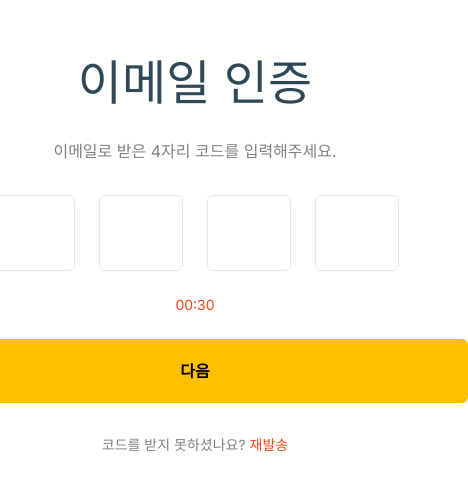
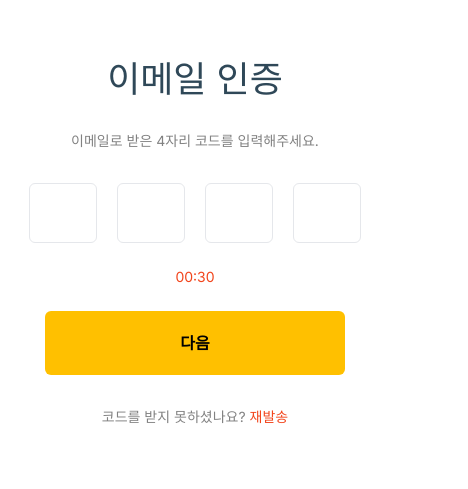
Before and after one commit to TaejoWangun/TaejoWangun, a Next.js app in the folder frontend/: page /auth/certify-email in a window 390 px wide. Shown: the part 205-694 px from the top of the page, 468 px wide, since content can reach past the window. Built offline with nearby package versions, Linux system fonts and the light colour scheme.

Commit message:
auth 비밀번호 찾기 페이지 화면단 개발

```diff
--- a/frontend/app/auth/certify-email/page.tsx
+++ b/frontend/app/auth/certify-email/page.tsx
@@ -1,36 +1,33 @@
+import Header from '../components/Header';
+import Description from '../components/Description';
+import Button from '../components/Button';
+
 export default function CertifyEmail() {
   return (
     <>
-      <div className="mt-6 text-5xl text-[#2F4858]">이메일 인증</div>
-      <div className="my-8 text-[#828282] ">
-        이메일로 받은 4자리 코드를 입력해주세요.
-      </div>
+      <Header text="이메일 인증" />
+      <Description text="이메일로 받은 4자리 코드를 입력해주세요." />
       <form className="flex flex-col items-center">
-        <div className="flex gap-x-6">
+        <div className="flex gap-x-5 sm:gap-x-6">
           <input
-            className="h-[76px] w-[84px] rounded-md border py-4 px-3 text-4xl text-center"
+            className="h-[60px] w-[68px] sm:h-[76px] sm:w-[84px] rounded-md border py-4 px-3 text-3xl sm:text-4xl text-center"
             type="email"
           />
           <input
-            className="h-[76px] w-[84px] rounded-md border py-4 px-3 text-4xl text-center"
+            className="h-[60px] w-[68px] sm:h-[76px] sm:w-[84px] rounded-md border py-4 px-3 text-3xl sm:text-4xl text-center"
             type="email"
           />
           <input
-            className="h-[76px] w-[84px] rounded-md border py-4 px-3 text-4xl text-center"
+            className="h-[60px] w-[68px] sm:h-[76px] sm:w-[84px] rounded-md border py-4 px-3 text-3xl sm:text-4xl text-center"
             type="email"
           />
           <input
-            className="h-[76px] w-[84px] rounded-md border py-4 px-3 text-4xl text-center"
+            className="h-[60px] w-[68px] sm:h-[76px] sm:w-[84px] rounded-md border py-4 px-3 text-3xl sm:text-4xl text-center"
             type="email"
           />
         </div>
         <div className="my-6 text-sm text-[#F2451C] ">00:30</div>
-        <button
-          className="h-16 w-[545px] rounded-md bg-[#FFC000] font-semibold"
-          type="submit"
-        >
-          다음
-        </button>
+        <Button text="다음" />
         <div className="mt-8 text-sm text-[#828282]">
           코드를 받지 못하셨나요?&nbsp;
           <span className="text-[#F2451C]">재발송</span>
--- a/frontend/app/auth/complete-reset/page.tsx
+++ b/frontend/app/auth/complete-reset/page.tsx
@@ -1,17 +1,13 @@
+import Header from '../components/Header';
+import Description from '../components/Description';
+import Button from '../components/Button';
+
 export default function FindPassword() {
   return (
     <>
-      <div className="mt-6 text-5xl text-[#2F4858]">비밀번호 변경 완료!</div>
-      <div className="my-8 text-[#828282] ">
-        비밀번호가 성공적으로 재설정되었습니다.
-      </div>
-
-      <button
-        className="h-16 w-[545px] rounded-md bg-[#FFC000] font-semibold"
-        type="button"
-      >
-        완료
-      </button>
+      <Header text="비밀번호 변경 완료!" />
+      <Description text="비밀번호가 성공적으로 재설정되었습니다." />
+      <Button text="완료" />
     </>
   );
 }
--- /dev/null
+++ b/frontend/app/auth/components/Button.tsx
@@ -0,0 +1,14 @@
+interface ButtonProps {
+  text: string;
+}
+
+export default function Button({ text }: ButtonProps) {
+  return (
+    <button
+      className="h-16 w-[300px] sm:w-[545px] rounded-md bg-[#FFC000] font-semibold"
+      type="submit"
+    >
+      {text}
+    </button>
+  );
+}
--- /dev/null
+++ b/frontend/app/auth/components/Description.tsx
@@ -0,0 +1,9 @@
+interface DescriptionProps {
+  text: string;
+}
+
+export default function Description({ text }: DescriptionProps) {
+  return (
+    <div className="my-8 mx-5 text-sm sm:text-base text-[#828282] ">{text}</div>
+  );
+}
--- /dev/null
+++ b/frontend/app/auth/components/Header.tsx
@@ -0,0 +1,7 @@
+interface HeaderProps {
+  text: string;
+}
+
+export default function Header({ text }: HeaderProps) {
+  return <div className="mt-6 text-4xl sm:text-5xl text-[#2F4858]">{text}</div>;
+}
--- a/frontend/app/auth/find-password/page.tsx
+++ b/frontend/app/auth/find-password/page.tsx
@@ -1,24 +1,19 @@
+import Header from '../components/Header';
+import Description from '../components/Description';
+import Button from '../components/Button';
+
 export default function FindPassword() {
   return (
     <>
-      <div className="mt-6 text-4xl sm:text-5xl text-[#2F4858]">
-        비밀번호 찾기
-      </div>
-      <div className="my-8 text-sm sm:text-base text-[#828282] ">
-        비밀번호를 찾고자하는 이메일을 입력해주세요.
-      </div>
+      <Header text="비밀번호 찾기" />
+      <Description text="비밀번호를 찾고자하는 이메일을 입력해주세요." />
       <form className="flex flex-col">
         <div className="mb-1 text-sm text-[#2F4858] ">E mail</div>
         <input
           className="mb-6 h-16 w-[300px] sm:w-[545px] rounded-md border py-4 px-3"
           type="email"
         />
-        <button
-          className="h-16 s-[300px] sm:w-[545px] rounded-md bg-[#FFC000] font-semibold"
-          type="submit"
-        >
-          다음
-        </button>
+        <Button text="다음" />
       </form>
     </>
   );
--- a/frontend/app/auth/layout.tsx
+++ b/frontend/app/auth/layout.tsx
@@ -1,12 +1,26 @@
+'use client';
+
 import Image from 'next/image';
+import { usePathname } from 'next/navigation';
 
 export default function AuthLayout({
   children,
 }: {
   children: React.ReactNode;
 }) {
+  const pathname = usePathname();
+
   return (
     <div className="my-[168px] flex flex-col items-center ">
+      {pathname === '/auth/complete-reset' ? (
+        <Image
+          src="/images/upload.svg"
+          alt="업로드 이미지"
+          width={130}
+          height={130}
+          className="sm:w-[164px] sm:h-[164px]"
+        />
+      ) : (
         <Image
           src="/images/logo_mark.svg"
           alt="로고 이미지"
@@ -14,6 +28,7 @@ export default function AuthLayout({
           height={57}
           className="invisible sm:visible"
         />
+      )}
       {children}
     </div>
   );
--- a/frontend/app/auth/reset-password/page.tsx
+++ b/frontend/app/auth/reset-password/page.tsx
@@ -1,18 +1,18 @@
 import Image from 'next/image';
+import Header from '../components/Header';
+import Description from '../components/Description';
+import Button from '../components/Button';
 
 export default function FindPassword() {
   return (
     <>
-      <div className="mt-6 text-5xl text-[#2F4858]">비밀번호 재설정</div>
-      <div className="my-8 text-[#828282] ">
-        계정에 로그인하고 모든 기능에 접근할 수 있도록 새 비밀번호를
-        설정해주세요.
-      </div>
+      <Header text="비밀번호 재설정" />
+      <Description text="계정에 로그인하고 모든 기능에 접근할 수 있도록 새 비밀번호를 설정해주세요." />
       <form className="flex flex-col">
         <div className="mb-1 text-sm text-[#2F4858] ">새 비밀번호 입력</div>
-        <div className="mb-6 flex relative">
+        <div className="mb-6 flex  relative">
           <input
-            className=" h-16 w-[545px] rounded-md border py-4 px-3"
+            className=" h-16 w-[300px] sm:w-[545px] rounded-md border py-4 px-3"
             type="password"
             placeholder="문자, 숫자, 특수문자 포함 8~24자"
           />
@@ -29,7 +29,7 @@ export default function FindPassword() {
         <div className="mb-1 text-sm text-[#2F4858] ">비밀번호 확인</div>
         <div className="mb-6 flex relative">
           <input
-            className="mb-6 h-16 w-[545px] rounded-md border py-4 px-3"
+            className="mb-6 h-16 w-[300px] sm:w-[545px] rounded-md border py-4 px-3"
             type="password"
             placeholder="문자, 숫자, 특수문자 포함 8~24자"
           />
@@ -43,12 +43,7 @@ export default function FindPassword() {
           </button>
         </div>
 
-        <button
-          className="h-16 w-[545px] rounded-md bg-[#FFC000] font-semibold"
-          type="submit"
-        >
-          비밀번호 업데이트
-        </button>
+        <Button text="비밀번호 업데이트" />
       </form>
     </>
   );
```
Also changed, not shown: frontend/public/images/upload.svg (added). Lines whose indentation alone changed are shown as unchanged.
